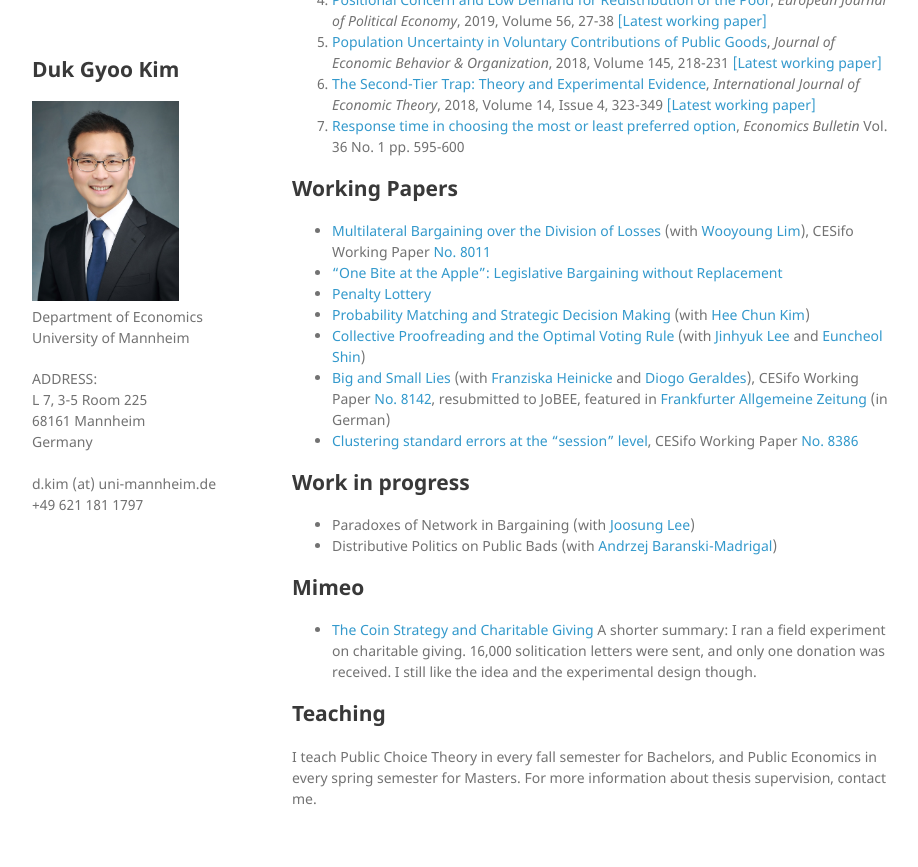
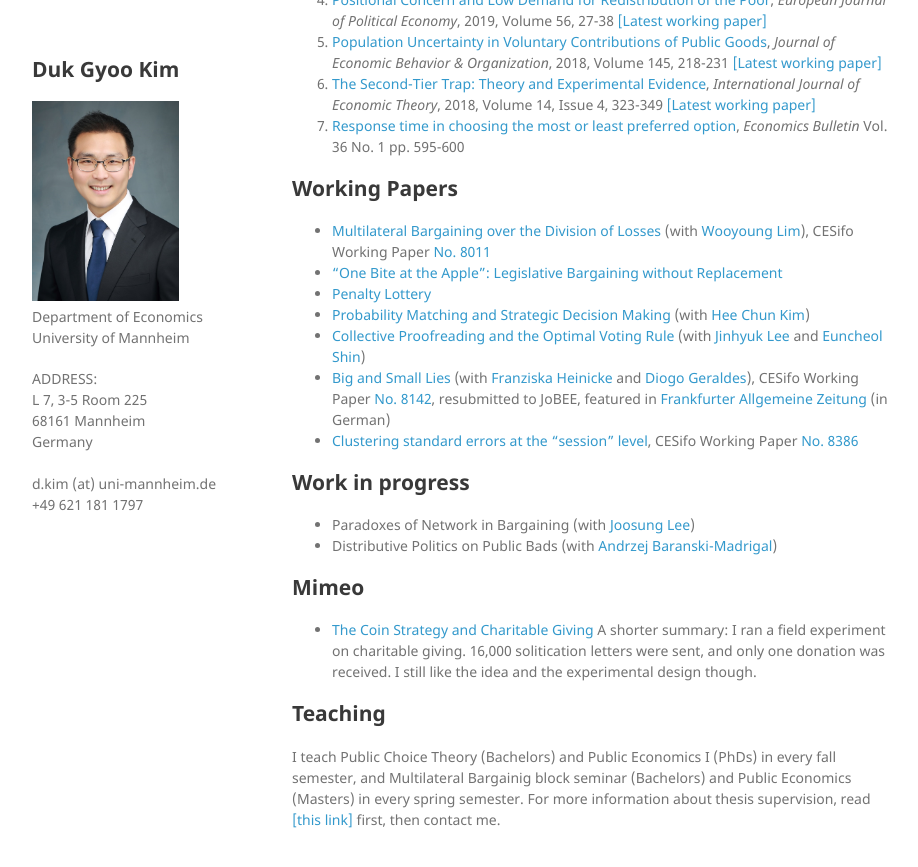
Before and after one commit to kimdukgyoo/kimdukgyoo.github.io, a Jekyll site: the page built from index.md, in a window 1280 px wide and 900 px high, scrolled down 506 px. Shown: the top 867 px of the window, without its empty margins (178-1096 px from the left). Built offline with Jekyll 4.4.1, drawn with Linux system fonts in a browser that asks for light colours; our own code applies the rules of GitHub Pages for plain Markdown files.

Commit message:
Update index.md

```diff
--- a/index.md
+++ b/index.md
@@ -35,7 +35,7 @@ I usually go by 'Duk,' by pronouncing 'DOOK' quickly. Want to enunciate my first
 * <a href="https://kimdukgyoo.github.io/PDFfiles/CoinStrategyandCharitableGiving.pdf" target="_blank"> The Coin Strategy and Charitable Giving</a> A shorter summary: I ran a field experiment on charitable giving. 16,000 solitication letters were sent, and only one donation was received. I still like the idea and the experimental design though.
 
 ## Teaching
-I teach Public Choice Theory in every fall semester for Bachelors, and Public Economics in every spring semester for Masters. For more information about thesis supervision, contact me.
+I teach Public Choice Theory (Bachelors) and Public Economics I (PhDs) in every fall semester, and Multilateral Bargainig block seminar (Bachelors) and Public Economics (Masters) in every spring semester. For more information about thesis supervision, read [[this link]](https://kimdukgyoo.github.io/thesisFAQs.md) first, then contact me.
 
 <!--
 click [here](BAthesis.md).
```
